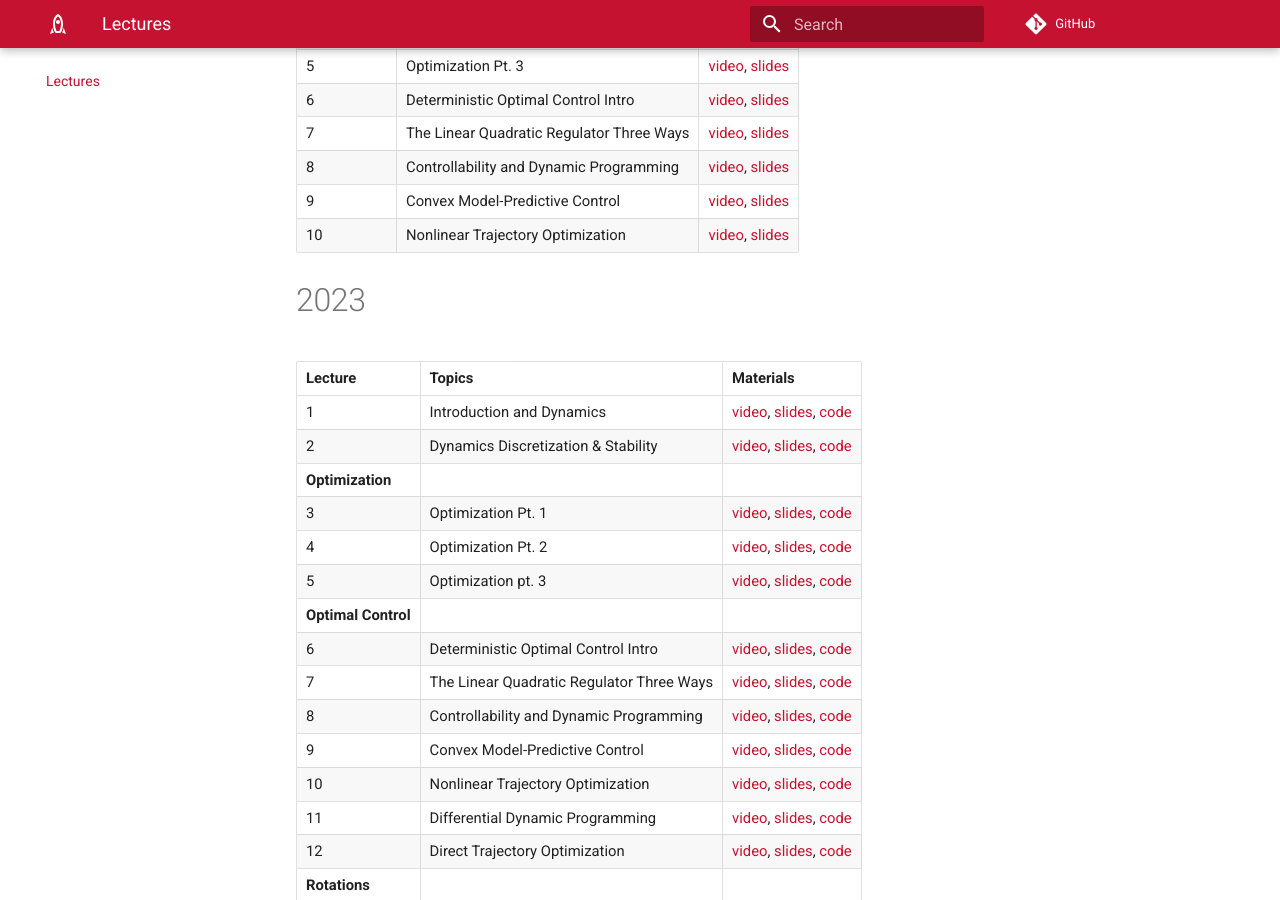
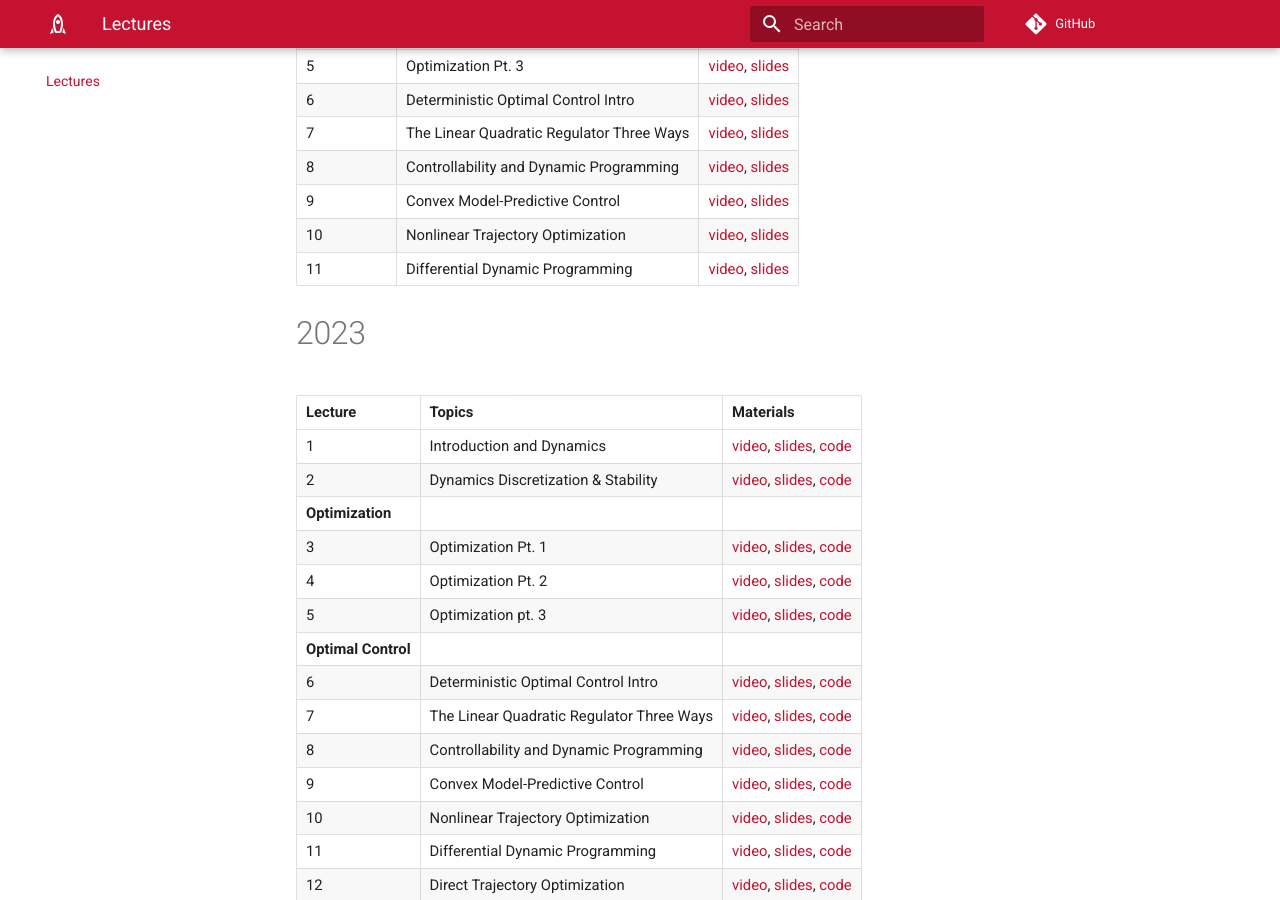
Before and after one commit to cmu-optimal-control/cmu-optimal-control.github.io, an MkDocs documentation site: the page built from docs/lectures.md, in a window 1280 px wide and 900 px high, scrolled down 415 px. Built offline with MkDocs 1.6.1 and Material for MkDocs 9.7.7, drawn with Linux system fonts in a browser that asks for light colours.

Commit message:
add lec 11

```diff
--- a/docs/lectures.md
+++ b/docs/lectures.md
@@ -14,6 +14,7 @@ Lectures will be streamed live on Zoom, with the link from [Canvas](https://canv
 | 8     | Controllability and Dynamic Programming      |[video](https://www.youtube.com/watch?v=cgRaP_TYZow), [slides](https://github.com/Optimal-Control-16-745/lecture-notebooks/tree/master/Lecture%208) |
 | 9     | Convex Model-Predictive Control      |[video](https://www.youtube.com/watch?v=i-XEj8JY4Y0), [slides](https://github.com/Optimal-Control-16-745/lecture-notebooks/tree/master/Lecture%209) |
 | 10    | Nonlinear Trajectory Optimization | [video](https://www.youtube.com/watch?v=t0vaNTZIC20), [slides](https://github.com/Optimal-Control-16-745/lecture-notebooks/tree/master/Lecture%210) |
+| 11    | Differential Dynamic Programming | [video](https://www.youtube.com/watch?v=qusvkcoHyz0), [slides](https://github.com/Optimal-Control-16-745/lecture-notebooks/tree/master/Lecture%211) |
 
 # 2023
 
```
